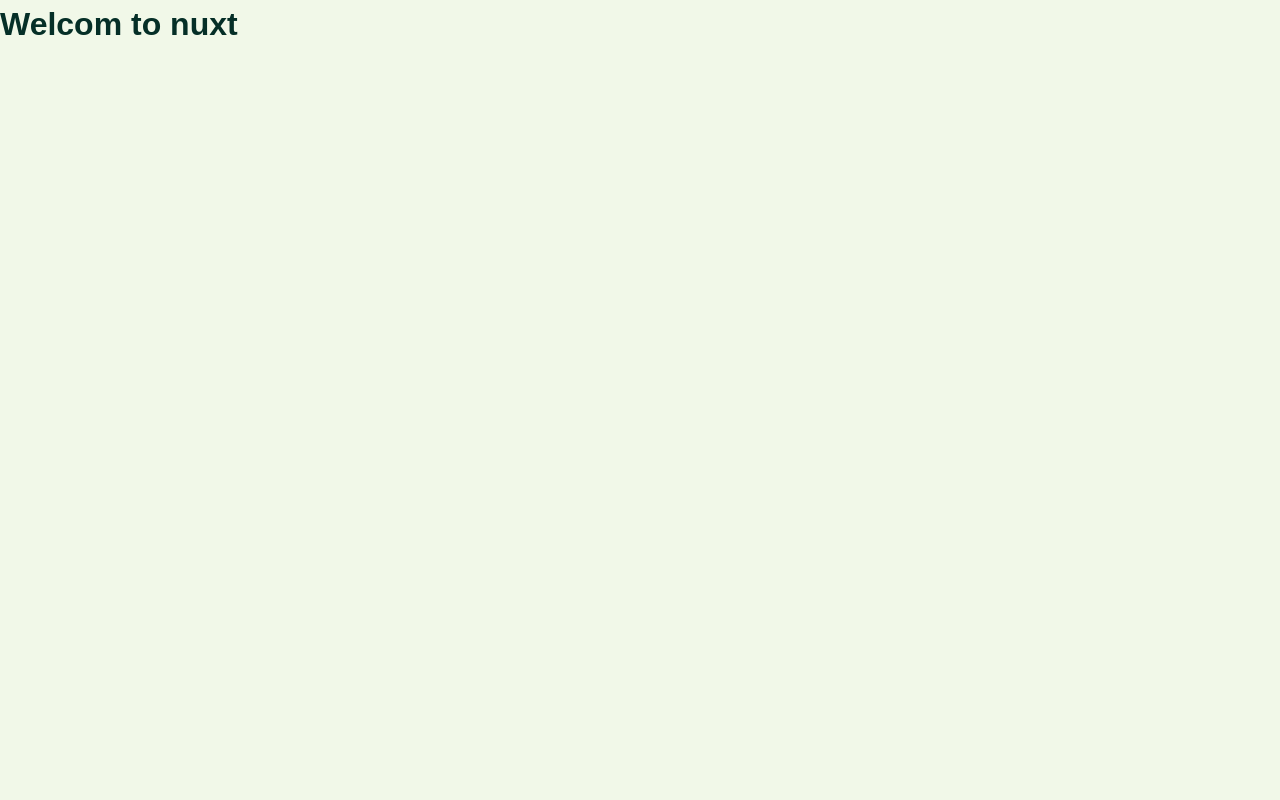
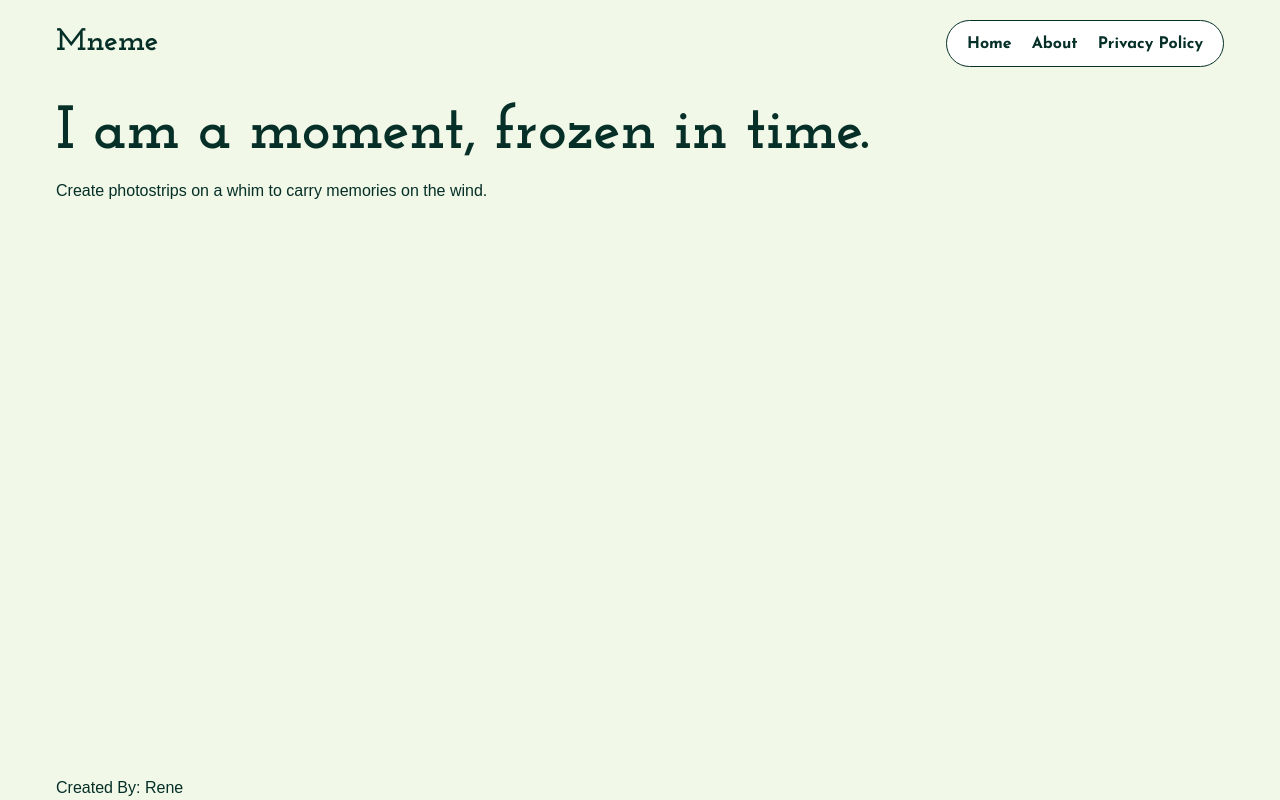
Before and after one commit to RiinSeresuto/mneme, a Nuxt app: page / in a window 1280 px wide. Before the commit this address had no page. Built offline with nearby package versions, Linux system fonts and the light colour scheme.

Commit message:
configured pages

```diff
--- a/app.vue
+++ /dev/null
@@ -1,5 +0,0 @@
-<template>
-  <div>
-    <h1>Welcom to nuxt</h1>
-  </div>
-</template>
--- /dev/null
+++ b/pages/about.vue
@@ -0,0 +1,3 @@
+<template>
+    <h1>About</h1>
+</template>
--- /dev/null
+++ b/pages/index.vue
@@ -0,0 +1,26 @@
+<script setup lang="ts">
+    useSeoMeta({
+        title: "Maku",
+        ogTitle: "Maku",
+        description: "Simple photobooth application for the web.",
+        ogDescription: "Simple photobooth application for the web.",
+        //ogImage: "https://example.com/image.png",
+    });
+</script>
+
+<template>
+    <h1 class="header--title-default">I am a moment, frozen in time.</h1>
+    <p>Create photostrips on a whim to carry memories on the wind.</p>
+</template>
+
+<style>
+    .header--title-default {
+        font-family: "Josefin Slab", serif;
+        font-optical-sizing: auto;
+        font-weight: 700;
+        font-style: normal;
+        font-size: var(--step-5);
+
+        color: var(--color-dark);
+    }
+</style>
```
